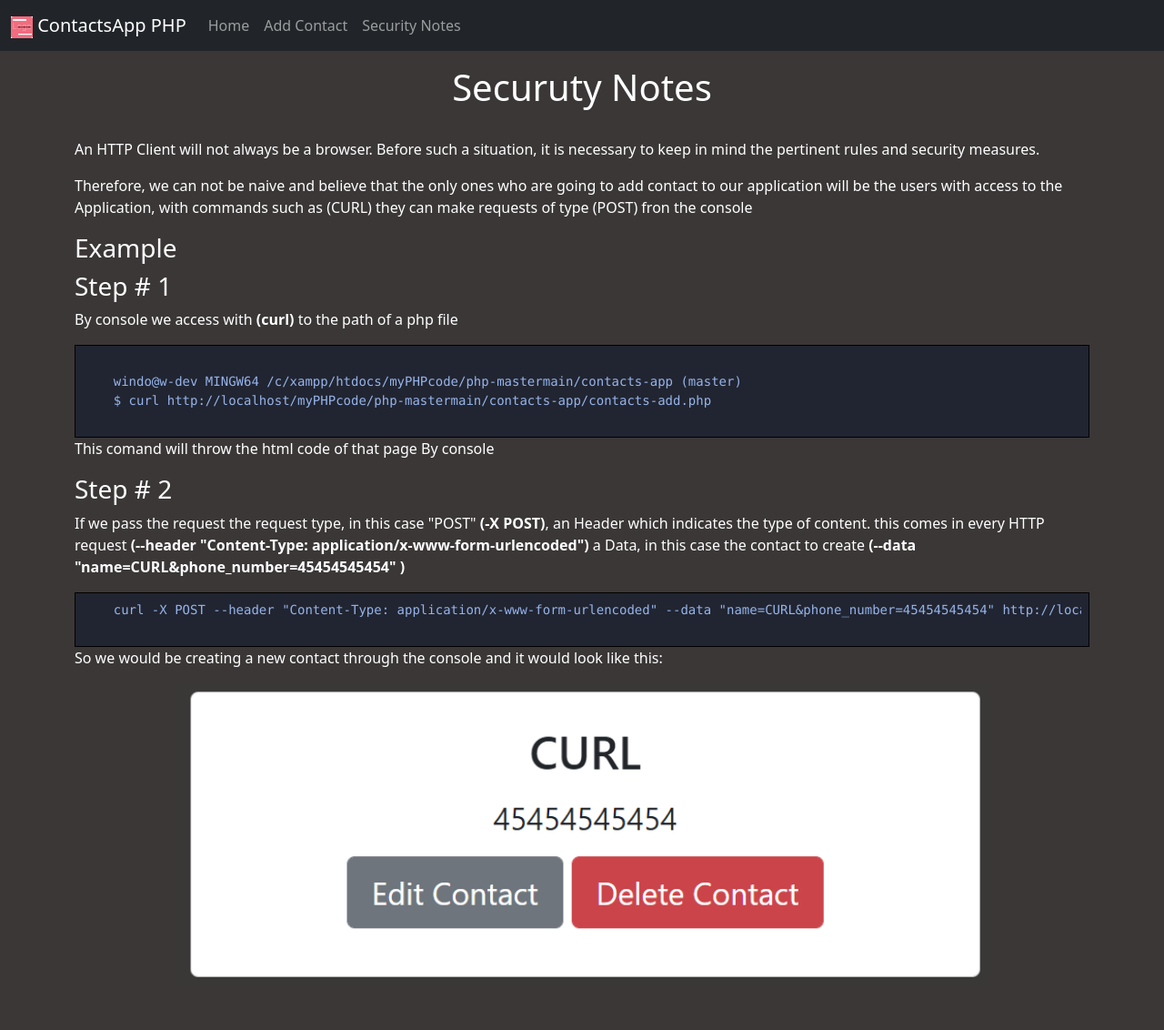
After one commit to Windowhost/PHP-Code, a PHP site: page /security-notes.html in a window 1280 px wide. The commit adds this page. Shown: the whole page at 91% size. Run offline with PHP 8.4, Linux system fonts and the light colour scheme.

Commit message:
security page added (Security Tips)

```diff
--- a/contacts-app/contacts-add.php
+++ b/contacts-app/contacts-add.php
@@ -87,6 +87,9 @@ if ($_SERVER["REQUEST_METHOD"] == "POST") {
           <li class="nav-item">
             <a class="nav-link" href="./contacts-add.php">Add Contact</a>
           </li>
+          <li class="nav-item">
+            <a class="nav-link" href="./security-notes.html">Security Notes</a>
+          </li>
         </ul>
       </div>
     </div>
--- a/contacts-app/contacts.json
+++ b/contacts-app/contacts.json
@@ -1 +1 @@
-[{"name":"elier mercedes","phone_number":"458495454859"},{"name":"Samuel","phone_number":"3473843438"},{"name":"Antonia","phone_number":"48594545485"},{"name":"Pedro","phone_number":"4374837438"}]
+[{"name":"Ariel","phone_number":"3473848347"},{"name":"HTTP Request","phone_number":" 38465784763"},{"name":"CURL","phone_number":" 38465784763"}]
--- /dev/null
+++ b/contacts-app/security-notes.html
@@ -0,0 +1,120 @@
+<!DOCTYPE html>
+<html lang="en">
+
+<head>
+    <meta charset="UTF-8">
+    <meta http-equiv="X-UA-Compatible" content="IE=edge">
+    <meta name="viewport" content="width=device-width, initial-scale=1.0">
+    <title>Securuty Notes</title>
+
+    <!-- Bootstrap CSS -->
+    <link href="https://cdn.jsdelivr.net/npm/bootstrap@5.1.3/dist/css/bootstrap.min.css" rel="stylesheet"
+        integrity="sha384-1BmE4kWBq78iYhFldvKuhfTAU6auU8tT94WrHftjDbrCEXSU1oBoqyl2QvZ6jIW3" crossorigin="anonymous">
+
+    <!-- Custom Syles -->
+    <link rel="stylesheet" href="./statics/css/main.css">
+
+    <!-- Bootstrap Javascript
+       This javascript can be placed at the end of the document but with the defer keyword we prevent it from loading before the html. this avoids dependencies
+    -->
+    <script defer src="https://cdn.jsdelivr.net/npm/bootstrap@5.1.3/dist/js/bootstrap.bundle.min.js"
+        integrity="sha384-ka7Sk0Gln4gmtz2MlQnikT1wXgYsOg+OMhuP+IlRH9sENBO0LRn5q+8nbTov4+1p"
+        crossorigin="anonymous"></script>
+
+</head>
+
+<body>
+    <!-- Menu Secction -->
+    <nav class="navbar navbar-expand-lg navbar-dark bg-dark">
+        <div class="container-fluid">
+            <a class="navbar-brand font-weight-bold" href="index.php">
+                <img class="mr-2" src="./statics/img/favicon-2.jpg" />
+                ContactsApp PHP
+            </a>
+            <button class="navbar-toggler" type="button" data-bs-toggle="collapse" data-bs-target="#navbarNav"
+                aria-controls="navbarNav" aria-expanded="false" aria-label="Toggle navigation">
+                <span class="navbar-toggler-icon"></span>
+            </button>
+            <div class="collapse navbar-collapse" id="navbarNav">
+                <ul class="navbar-nav">
+                    <li class="nav-item">
+                        <a class="nav-link" href="index.php">Home</a>
+                    </li>
+                    <li class="nav-item">
+                        <a class="nav-link" href="./contacts-add.php">Add Contact</a>
+                    </li>
+                    <li class="nav-item">
+                        <a class="nav-link" href="./security-notes.html">Security Notes</a>
+                    </li>
+                </ul>
+            </div>
+        </div>
+    </nav>
+
+    <!-- Main Section -->
+    <main class="text-white mb-5">
+        <h1 class="text-center pt-3">Securuty Notes</h1>
+
+        <div class="container pt-4 p3 ">
+
+            <!-- <p>Un Cliente HTTP no siepre sera un navegador. Antes tal situacion hay que tener batante presente las
+                                                                            reglas y medidas de seguridad pertinentes</p> -->
+            <p>An HTTP Client will not always be a browser. Before such a situation, it is necessary to keep in mind the pertinent
+                rules and security measures.</p>
+
+            <!-- <p>Por lo tanto, no podemos ser ingenuo y creer que el unico que va a añadir cotacto a mi aplicacion
+                seran los usuarios con acceso a mi Aplicacion, ya que con comandos como <strong>(CURL)</strong> se
+                pueden
+                hacer peticiones de tipo <strong>(POST)</strong></p> -->
+                <p>Therefore, we can not be naive and believe that the only ones who are going to add contact to our application will be
+                    the users with access to the Application, with commands such as (CURL) they can make requests of type (POST) fron
+                    the console</p>
+                <!-- <h3>Ejemplo</h3> -->
+                <h3>Example</h3>
+                <h3>Step # 1</h3>
+                <!-- <p>Por consola acedemos con <strong>(curl)</strong> a la ruta de un archivo php </p> -->
+                <p>By console we access with <strong>(curl)</strong> to the path of a php file </p>
+            <div class="s-card">
+                <pre>
+
+    windo@w-dev MINGW64 /c/xampp/htdocs/myPHPcode/php-mastermain/contacts-app (master)
+    $ curl http://localhost/myPHPcode/php-mastermain/contacts-app/contacts-add.php
+                </pre>
+            </div>
+            <!-- <p>Esto comando arrojara el codigo html de esa pagina Por consola</p> -->
+            <p>This comand will throw the html code of that page By console</p>
+
+
+            <!-- <h3>Paso # 2</h3> -->
+            <h3>Step # 2</h3>
+            <!-- <p>Si a la peticion le pasamos el tipo de peticion en este caso "POST" <strong>(-X POST)</strong>, Un Header
+                el cual indica el tipo de contenido. esto viene en cada peticion HTTP
+                <strong>(--header "Content-Type: application/x-www-form-urlencoded")</strong> y una Data, en este casso
+                el contacto a crear <strong>(--data "name=CURL&phone_number=45454545454" )</strong>
+            </p> -->
+            <p>If we pass the request the request type, in this case "POST" <strong>(-X POST)</strong>,
+                an Header which indicates the type of content. this comes in every HTTP request
+                <strong>(--header "Content-Type: application/x-www-form-urlencoded")</strong> a Data, in this case the contact to
+                create <strong>(--data "name=CURL&phone_number=45454545454" )</strong>
+            </p>
+
+            <div class="s-card">
+                <pre>
+    curl -X POST --header "Content-Type: application/x-www-form-urlencoded" --data "name=CURL&phone_number=45454545454" http://localhost/myPHPcode/php-mastermain/contacts-app/contacts-add.php
+                </pre>
+            </div>
+
+            <!-- <p>Entoces Estariaamos creando un nuevo contacto atraves de la consola y se veria asi: </p> -->
+            <p>So we would be creating a new contact through the console and it would look like this: </p>
+            <div class="img-box">
+                <img class="s-img" src="./assets/s-img2.png" alt="">
+            </div>
+
+            <!--  curl -X POST --header "Content-Type: application/x-www-form-urlencoded" --data "name=CURL&phone_number=45454545454" http://localhost/myPHPcode/php-mastermain/contacts-app/contacts-add.php -->
+
+        </div>
+    </main>
+
+</body>
+
+</html>
--- a/contacts-app/statics/css/main.css
+++ b/contacts-app/statics/css/main.css
@@ -1,3 +1,35 @@
+body{
+   background: rgb(59, 55, 55);
+   /* color: #fff; */
+}
 .navbar img{
     width: 1.5rem;
 }
+
+.s-card{
+ width: 100%;
+ height: auto;
+ padding: .5rem;
+ border: 1px solid black;
+ background: rgb(33, 37, 49);
+}
+
+.s-card pre{
+    color: rgb(150, 180, 235);
+    margin: 0;
+}
+
+.s-card code{
+    color: #fff;
+    /* margin-left: 0; */
+}
+
+.img-box{
+    width: 70vw;
+    height: auto;
+    margin: auto;
+}
+.img-box img{
+    width: 100%;
+    height: auto;
+}
```
Also changed, not shown: contacts-app/index.php (+7 -4 lines), contacts-app/test.html (deleted, +0 -96 lines), contacts-app/test.php (deleted, +0 -8 lines), contacts-app/assets/s-img2.png (added).
